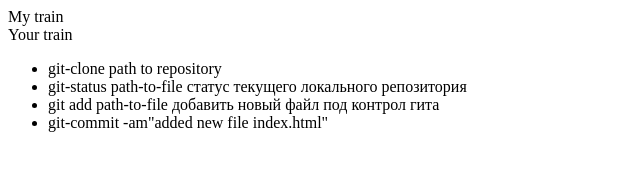
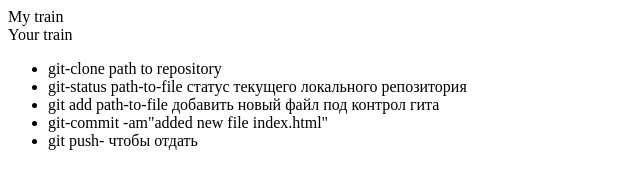
Before and after one commit to saidabbasov/git-train, a plain HTML site: page train/index.html in a window 1280 px wide. Shown: the whole page, without its empty margins (0-640 px from the left). Drawn offline with Linux system fonts and the light colour scheme.

Commit message:
added new file index.html

```diff
--- a/train/index.html
+++ b/train/index.html
@@ -10,5 +10,6 @@
        <li>git-status path-to-file статус текущего локального репозитория </li>
        <li>git add path-to-file добавить новый файл под контрол гита </li>
        <li>git-commit -am"added new file index.html"</li>
+       <li>git push- чтобы отдать</li>
     </ul>
 </div>
```
